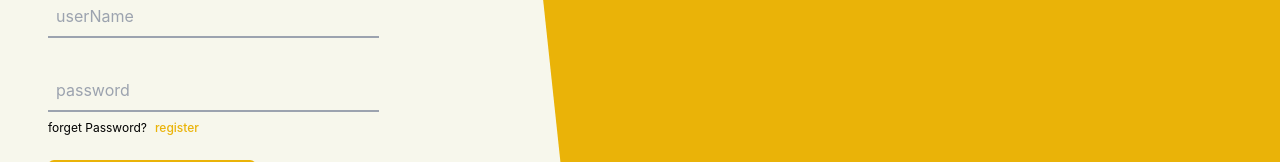
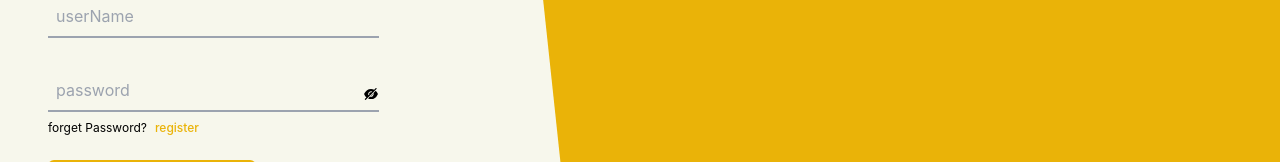
Before and after one commit to saeed-developer/pvchannel, a React (Vite) app: page /login in a window 1280 px wide. Shown: the part 316-478 px from the top of the page. Built offline with nearby package versions, Linux system fonts and the light colour scheme.

Commit message:
fix show password

```diff
--- a/package.json
+++ b/package.json
@@ -24,7 +24,7 @@
     "react-dom": "^18.2.0",
     "react-hook-form": "^7.36.1",
     "react-i18next": "^11.18.6",
-    "react-icons": "^4.4.0",
+    "react-icons": "^4.6.0",
     "react-query": "^3.39.2",
     "react-redux": "^8.0.4",
     "react-router": "^6.4.1",
--- a/src/components/input/global/input.tsx
+++ b/src/components/input/global/input.tsx
@@ -30,7 +30,7 @@ function Input({ name, type, placeholder, error, control, rules }: InputProps) {
               placeholder={placeholder}
               className='p-2 w-full bg-transparent border-b-2 border-gray-400 outline-none'
             />
-            <p className='text-error'>{error}</p>
+            <p className='text-error text-sm'>{error}</p>
           </div>
         )}
       />
--- a/src/pages/login/login.tsx
+++ b/src/pages/login/login.tsx
@@ -9,9 +9,12 @@ import { useDispatch } from 'react-redux';
 import { useNavigate } from 'react-router-dom';
 import { Link } from 'react-router-dom';
 import ButtonForm from '../../components/input/global/ButtonForm';
+import usePasswordShow from '../../utils/hooks/usePasswordShow';
+import { AiFillEye, AiFillEyeInvisible } from 'react-icons/ai';
 
 function Login() {
   const { t } = useTranslation();
+  const [ToggleShow, visible, InputType] = usePasswordShow();
   const dispatch = useDispatch();
   const nav = useNavigate();
   const mutation = useMutation((body: TLogin) => login(body), {
@@ -65,8 +68,9 @@ function Login() {
           rules={{ required: `${t('required')}` }}
         />
 
+        <div className='relative'>
           <Input
-          type='password'
+            type={InputType}
             name='password'
             control={control}
             placeholder={t('password')}
@@ -76,6 +80,10 @@ function Login() {
               minLength: { value: 8, message: `${t('minLength')}` },
             }}
           />
+          <span className='absolute top-4 right-0' onClick={ToggleShow}>
+            {visible ? <AiFillEye /> : <AiFillEyeInvisible />}
+          </span>
+        </div>
 
         <div className='mt-[-1.5rem] text-xs'>
           <span className='ursor-pointer'>{t('forgetPass')}</span>
--- a/src/pages/register/register.tsx
+++ b/src/pages/register/register.tsx
@@ -7,10 +7,13 @@ import { register, TRegister } from '../../services/authSrv';
 import { useNavigate } from 'react-router-dom';
 import { Link } from 'react-router-dom';
 import ButtonForm from '../../components/input/global/ButtonForm';
+import usePasswordShow from '../../utils/hooks/usePasswordShow';
+import { AiFillEye, AiFillEyeInvisible } from 'react-icons/ai';
 
 function Register() {
   const { t } = useTranslation();
   const nav = useNavigate();
+  const [ToggleShow, visible, InputType] = usePasswordShow();
 
   const mutation = useMutation((body: TRegister) => register(body), {
     onSuccess: (data) => {
@@ -102,8 +105,9 @@ function Register() {
           rules={{ required: `${t('required')}` }}
         />
 
+        <div className='relative'>
           <Input
-          type='password'
+            type={InputType}
             name='password'
             control={control}
             placeholder={t('password')}
@@ -113,7 +117,10 @@ function Register() {
               minLength: { value: 8, message: `${t('minLength')}` },
             }}
           />
-
+          <span className='absolute top-4 right-0' onClick={ToggleShow}>
+            {visible ? <AiFillEye /> : <AiFillEyeInvisible />}
+          </span>
+        </div>
         <Input
           name='firstName'
           control={control}
--- a/src/services/api.ts
+++ b/src/services/api.ts
@@ -1,8 +1,8 @@
 import { IAuth } from './../redux/features/auth/authSlice';
 import { store } from './../redux/store/store';
-import { refresh, TRefresh, refresh } from '../services/authSrv';
+import { refresh, refresh, TRefresh } from '../services/authSrv';
 import { addContacts } from '../services/chatContactsSrv';
-import { setAuth, resetAuth } from '../redux/features/auth/authSlice';
+import { resetAuth, setAuth } from '../redux/features/auth/authSlice';
 import axios, { AxiosResponse } from 'axios';
 const auth: IAuth = store.getState().auth;
 export const api = axios.create({
--- /dev/null
+++ b/src/utils/hooks/usePasswordShow.ts
@@ -0,0 +1,15 @@
+import { useState } from 'react';
+
+function usePasswordShow() {
+  const [visible, setVisiblity] = useState(false);
+
+  const ToggleShow = () => {
+    setVisiblity((visiblity) => !visiblity);
+  };
+
+  const InputType = visible ? 'text' : 'password';
+
+  return [ToggleShow, visible, InputType];
+}
+
+export default usePasswordShow;
```
Also changed, not shown: 2 other files (tests, documents, lock files or other folders). Lines whose indentation alone changed are shown as unchanged.
